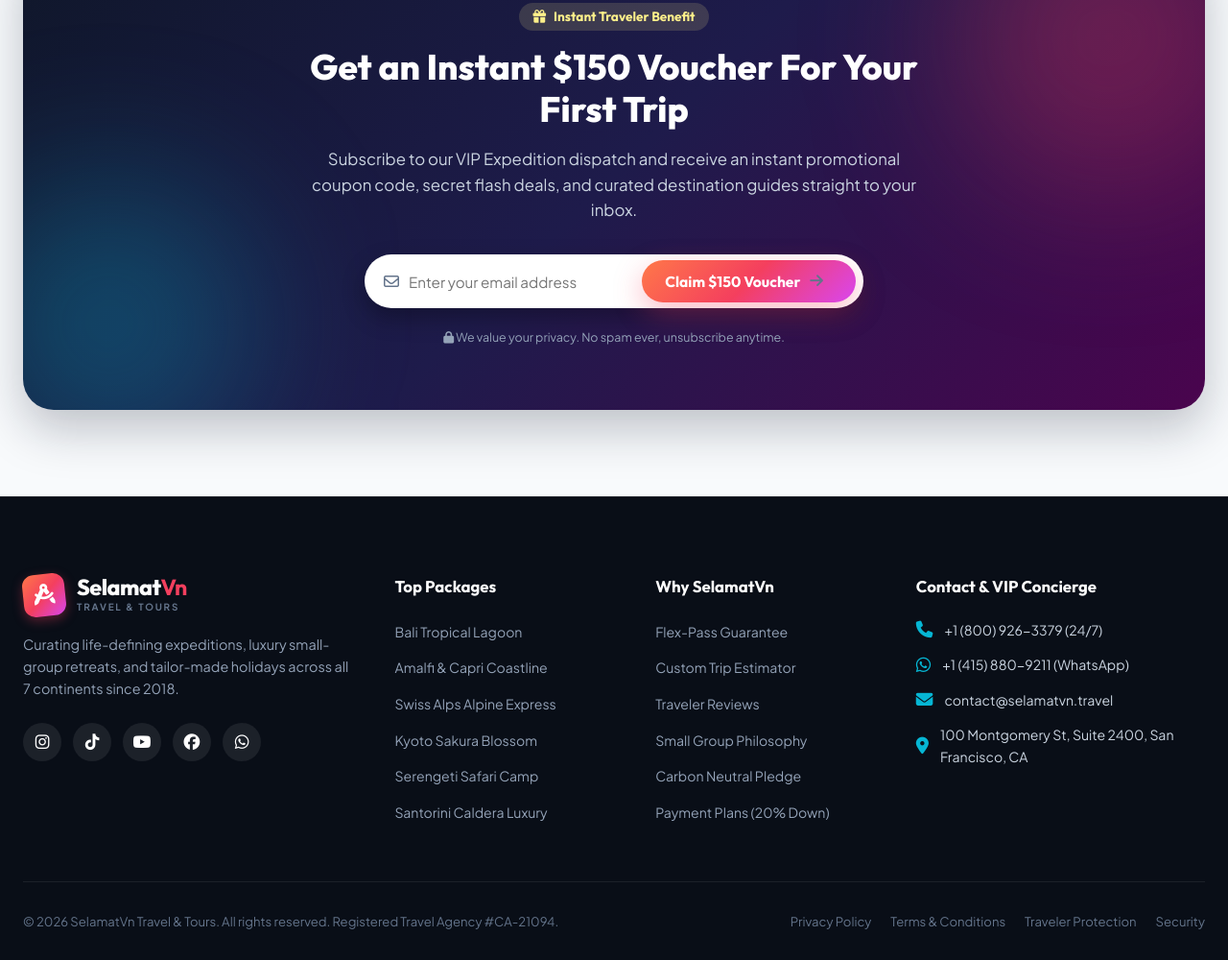
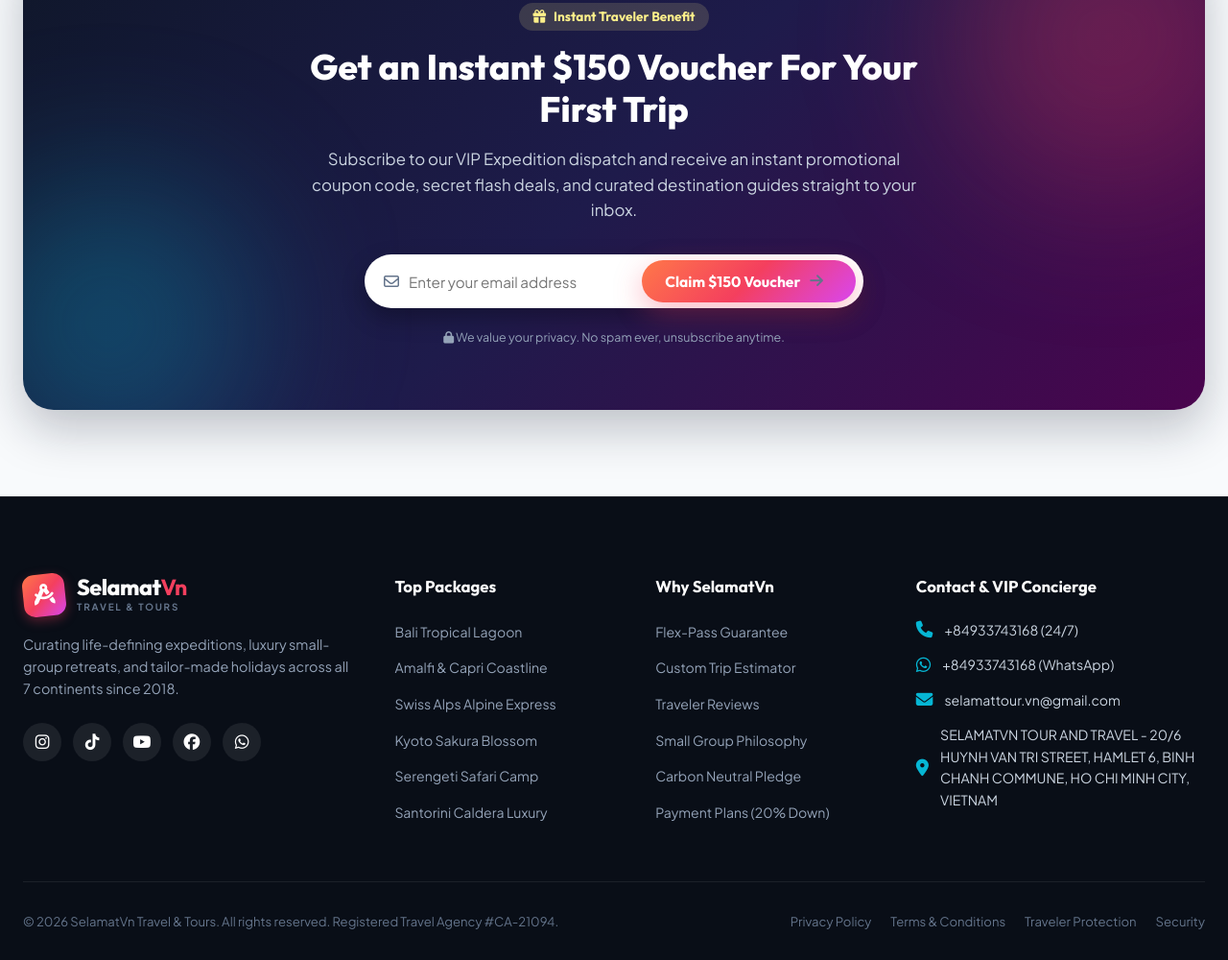
Before and after one commit to arifuddinorzain/selamatvntravel, a plain HTML site: page index.html in a window 1280 px wide. Shown: the part 8648-9648 px from the top of the page at 96% size. Drawn offline with Linux system fonts and the light colour scheme; a web font is replaced by a local one.

Commit message:
Update contact information: phone, WhatsApp, email and office address for SelamatVn

```diff
--- a/index.html
+++ b/index.html
@@ -66,7 +66,8 @@
         <a href="#why-us" class="nav-link">Why Us</a>
         <a href="#testimonials" class="nav-link">Stories</a>
         <a href="#faq" class="nav-link">FAQ</a>
-        <a href="#packages" class="btn btn-primary mobile-menu-cta"><i class="fa-solid fa-plane-departure"></i> Join A Package</a>
+        <a href="#packages" class="btn btn-primary mobile-menu-cta"><i class="fa-solid fa-plane-departure"></i> Join A
+          Package</a>
       </nav>
 
       <!-- Right Header Actions -->
@@ -971,19 +972,20 @@
           <div class="contact-info">
             <div class="contact-item">
               <i class="fa-solid fa-phone"></i>
-              <span>+1 (800) 926-3379 (24/7)</span>
+              <span>+84933743168 (24/7)</span>
             </div>
             <div class="contact-item">
               <i class="fa-brands fa-whatsapp"></i>
-              <span>+1 (415) 880-9211 (WhatsApp)</span>
+              <span>+84933743168 (WhatsApp)</span>
             </div>
             <div class="contact-item">
               <i class="fa-solid fa-envelope"></i>
-              <span>contact@selamatvn.travel</span>
+              <span>selamattour.vn@gmail.com</span>
             </div>
             <div class="contact-item">
               <i class="fa-solid fa-location-dot"></i>
-              <span>100 Montgomery St, Suite 2400, San Francisco, CA</span>
+              <span>SELAMATVN TOUR AND TRAVEL - 20/6 HUYNH VAN TRI STREET, HAMLET 6, BINH CHANH COMMUNE, HO CHI MINH
+                CITY, VIETNAM</span>
             </div>
           </div>
         </div>
@@ -1410,7 +1412,8 @@
 
       <div class="concierge-messages" id="conciergeMessages">
         <div class="chat-msg agent-msg">
-          <p>Hello! 🌴 Welcome to SelamatVn. Are you looking to join a package for a couple, solo trip, or private group?</p>
+          <p>Hello! 🌴 Welcome to SelamatVn. Are you looking to join a package for a couple, solo trip, or private
+            group?</p>
         </div>
       </div>
 
```
